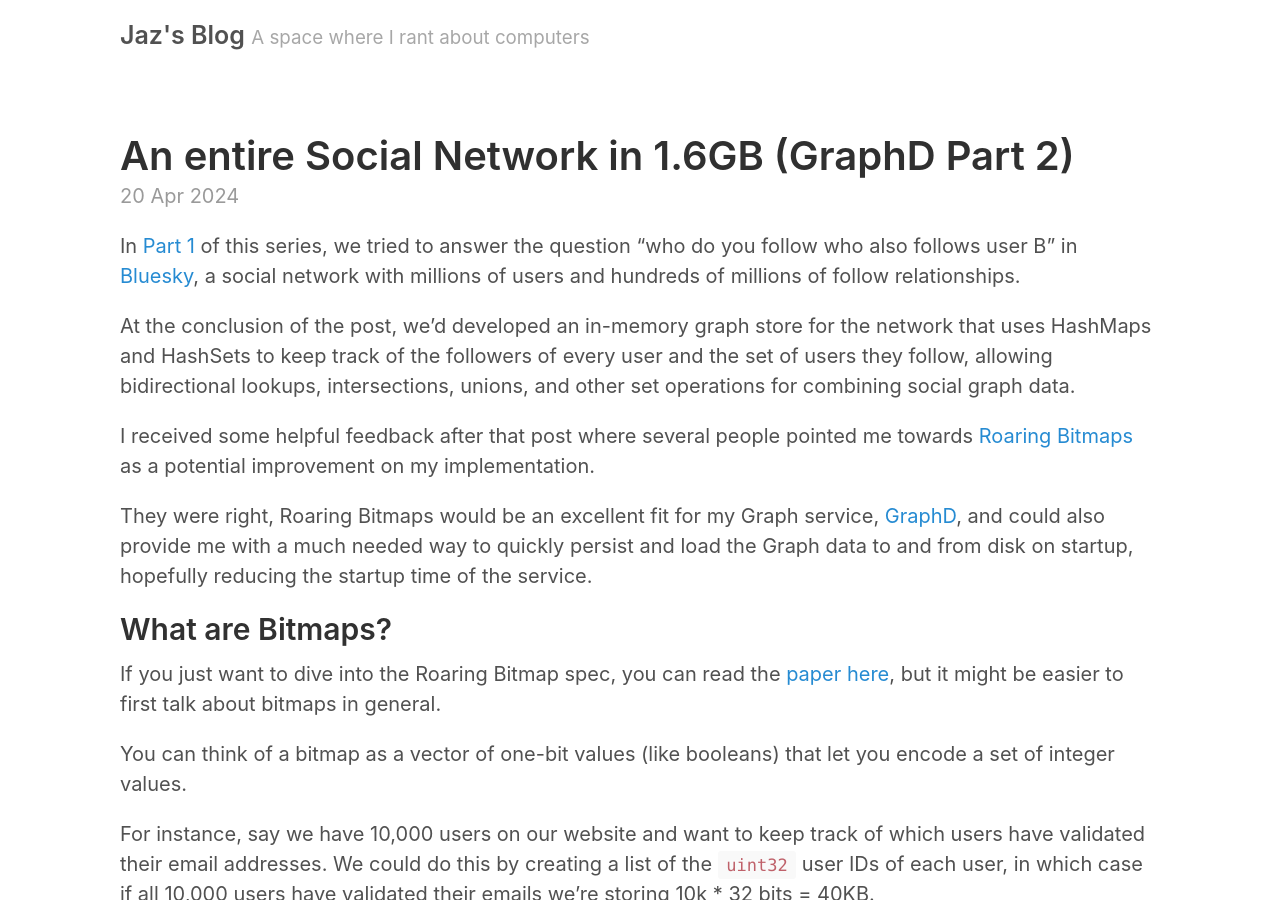
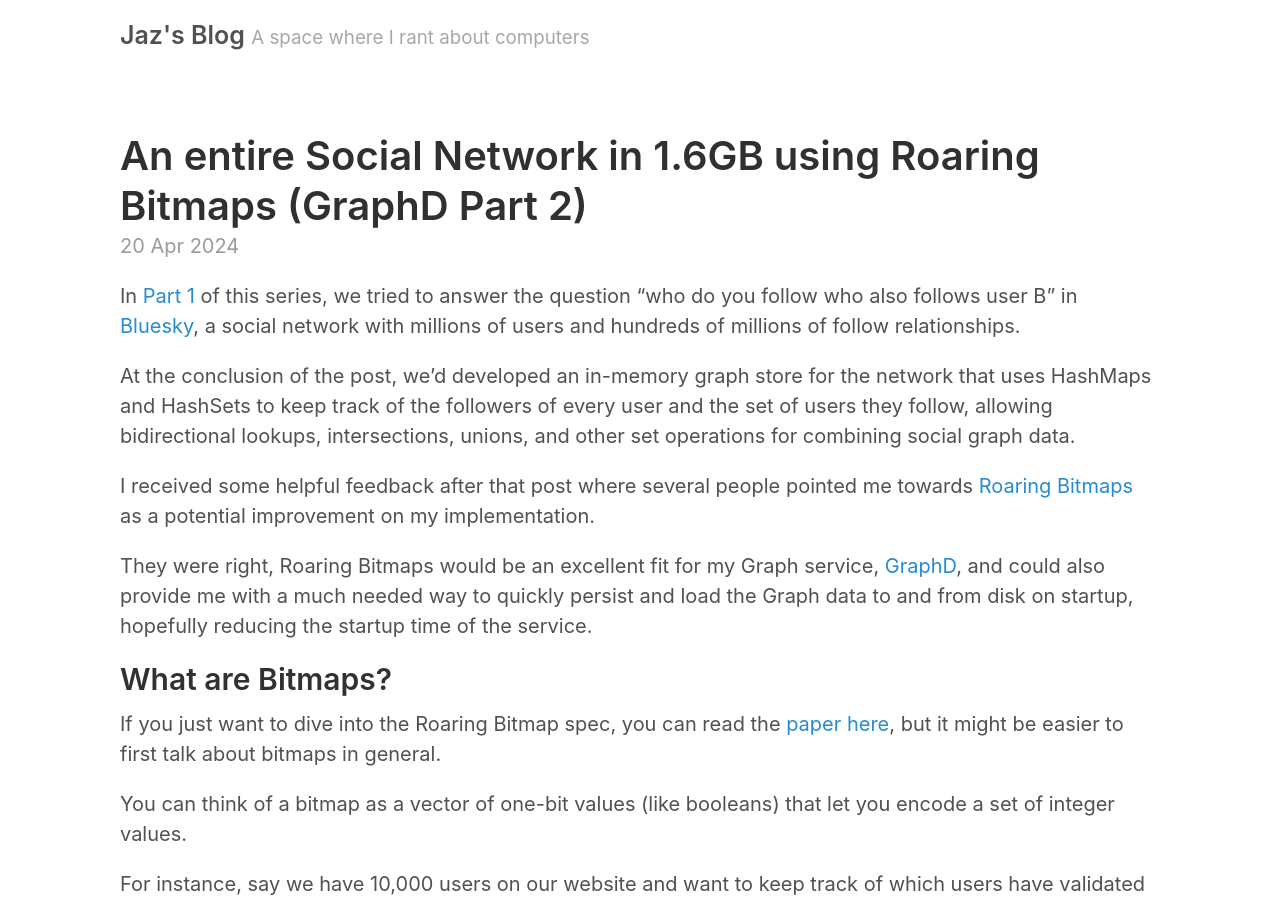
Before and after one commit to jazware/jazco-dev, a Jekyll site: the page built from _posts/2024-04-20-roaring-bitmaps.md, in a window 1280 px wide and 900 px high. Built offline with Jekyll 4.4.1, drawn with Linux system fonts in a browser that asks for light colours.

Commit message:
Add roaring bitmaps to title

```diff
--- a/_posts/2024-04-20-roaring-bitmaps.md
+++ b/_posts/2024-04-20-roaring-bitmaps.md
@@ -1,6 +1,6 @@
 ---
 layout: post
-title: "An entire Social Network in 1.6GB (GraphD Part 2)"
+title: "An entire Social Network in 1.6GB using Roaring Bitmaps (GraphD Part 2)"
 excerpt: "Roaring Bitmaps offer an even more efficient way to store and query an entire social graph, fitting the entire network of 5.5M users and 164M+ follows into a ~1.6GB SQLite DB on disk."
 ---
 
```
